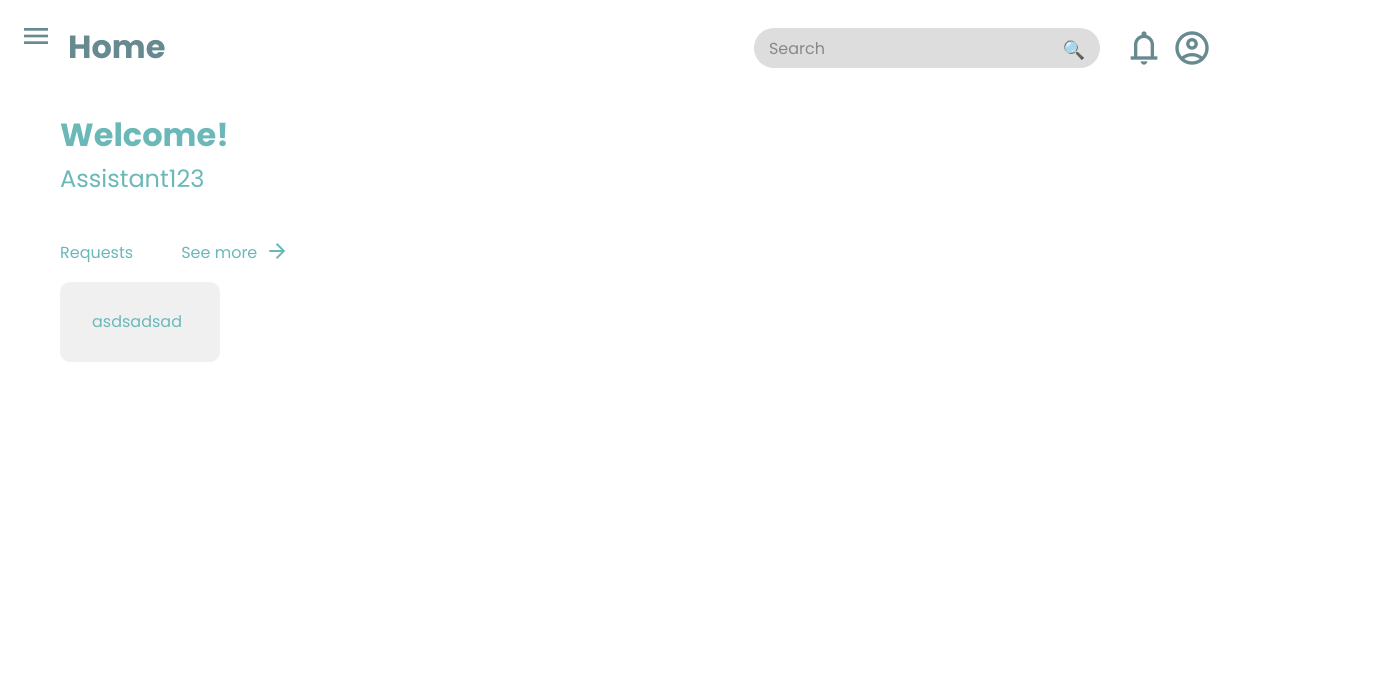
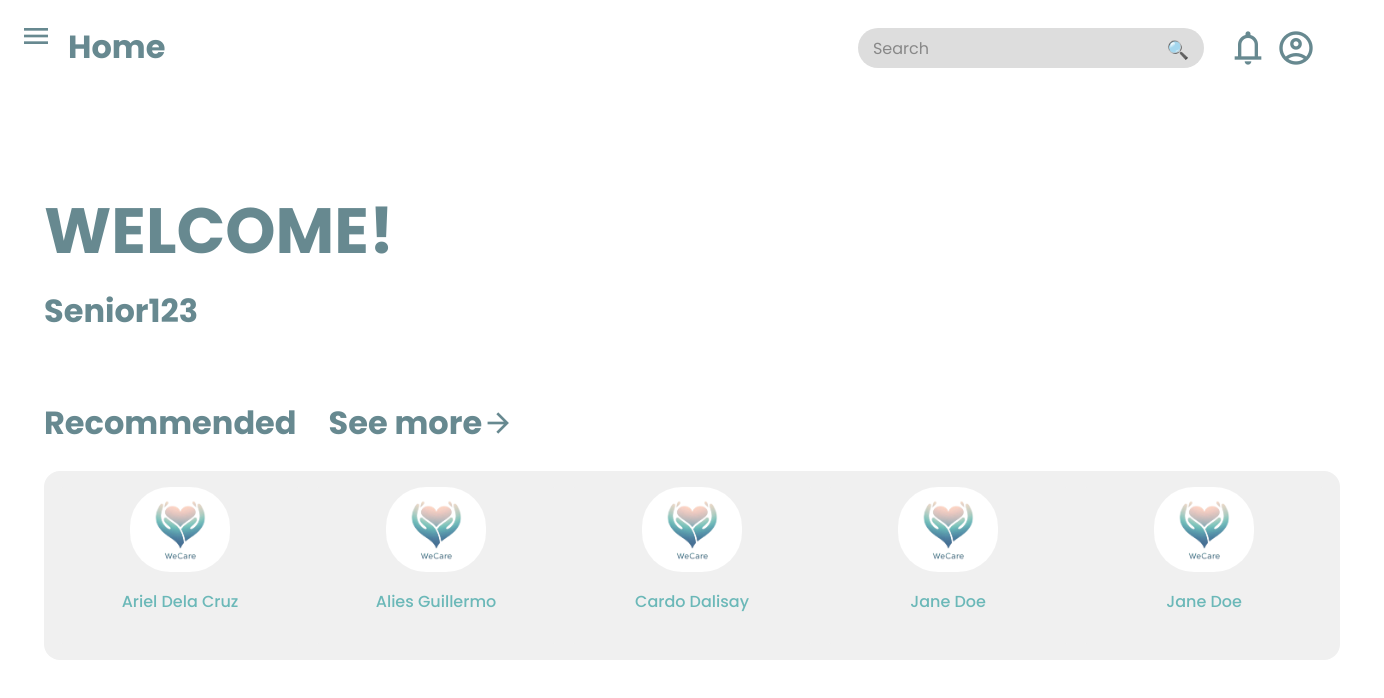
Before and after one commit to Pokloy/WeCare-Front-End, a React (Create React App) app: page /dashboard-caregiver in a window 1280 px wide. Shown: the top 698 px of the page, 1384 px wide, since content can reach past the window. Built offline with nearby package versions, Linux system fonts and the light colour scheme.

Commit message:
Updating on the caregiver status

```diff
--- a/src/pages/DashBoardCareGiver.js
+++ b/src/pages/DashBoardCareGiver.js
@@ -1,43 +1,13 @@
+import Banner from "../components/Banner";
+import ProfileCard from "../components/ProfileCard";
+
 const DashBoardCareGiver = () => {
 
-
-
 return (
-<>
-<div className="ml-3 text-blue d-block">
-    <div>
-      <p className="font-weight-bold h1-font-size ">Welcome!</p>
-    </div>
-
-    <div className="mt-3">
-    <p className="h2-font-size">Assistant123</p>
-    </div>
-
-    <div className="d-flex mt-5 align-items-center">
-        <div className="mr-5">
-            <p>Requests</p>
-        </div>
-
-        <div>
-            <p>See more
-            </p>
-        </div>
-
-        <div className="ml-2">
-
-        <span className="material-symbols-outlined icon-forward-arrow">
-                arrow_forward
-            </span>
-        </div>
-    </div>
-
-    <div className="dashboard-cargiver-container mt-3">
-        <p>
-            asdsadsad
-        </p>
-    </div>
+<div>
+<Banner />
+<ProfileCard />
 </div>
-</>
 );
 
 }
```
